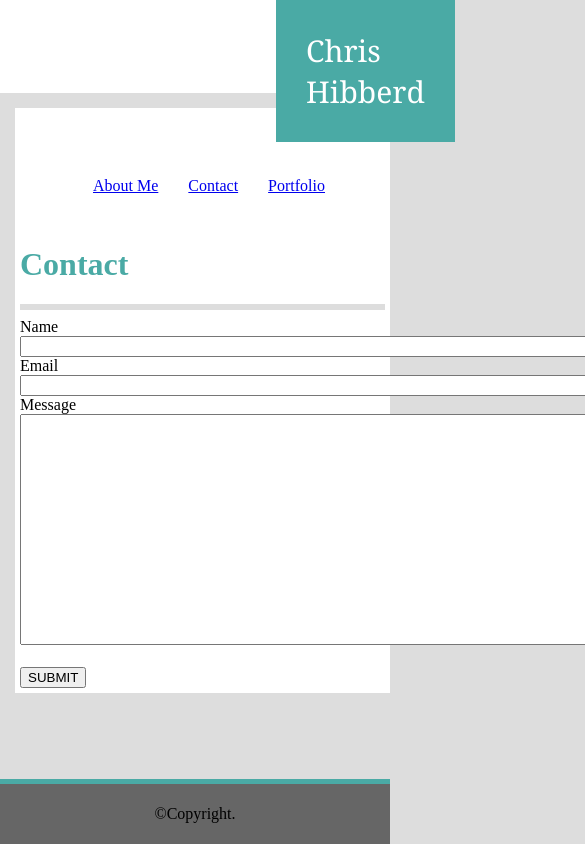
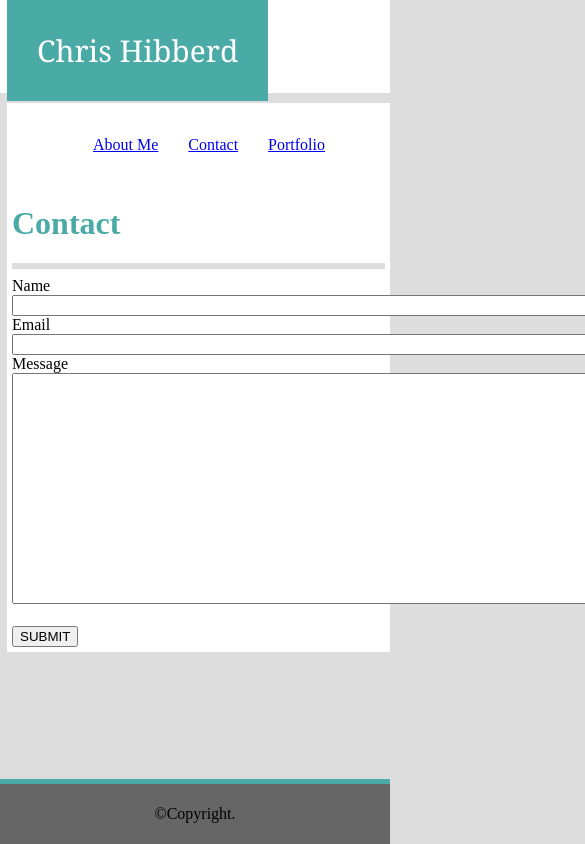
Before and after one commit to chrishibby75/Responsive-Portfolio, a plain HTML site: page contact.html in a window 390 px wide. Shown: the top 844 px of the page, 585 px wide, since content can reach past the window. Drawn offline with Linux system fonts and the light colour scheme.

Commit message:
response

```diff
--- a/assets/css/style.css
+++ b/assets/css/style.css
@@ -99,14 +99,83 @@ p {
         margin-left: 15px;
         margin-top: 15px;
         max-width: 780px;
+    }
 
+    .brand {
+        margin-left: 15px;
+    }
+
+    input {
+        width: 775px !important;
+    }
+
+    textarea {
+        width: 775px !important;
     }
 }
 
+
 @media screen and (max-width: 768px) {
+
+    .white-box {
+        background-color: #ffffff;
+        padding: 5px;
+        margin-top: 15px;
+        margin-left: 10px;
+        max-width: 750px;
+    }
+
+    .brand {
+        margin-left: 10px;
+    }
+
+    input {
+        width: 726px !important;
+    }
+
+    textarea {
+        width: 725px !important;
+    }
+
+    .img {
+        margin: 25px;
+    }
 
 }
 
+
 @media screen and (max-width: 640px) {
+    .white-box {
+        background-color: #ffffff;
+        padding: 5px;
+        margin-top: 10px;
+        margin-left: 7px;
+        max-width: 630px;
+    }
+
+    .brand {
+        margin-left: 7px;
+    }
+
+    .pic {
+        height: 400px !important;
+        width: 400px !important;
+        float: none !important;
+        box-align: center;
+    }
+
+    input {
+        width: 600px !important;
+    }
+
+    textarea {
+        width: 600px !important;
+    }
+
+    .img {
+        margin: 40px;
+        padding: 25px;
+    }
+
 
 }
```
